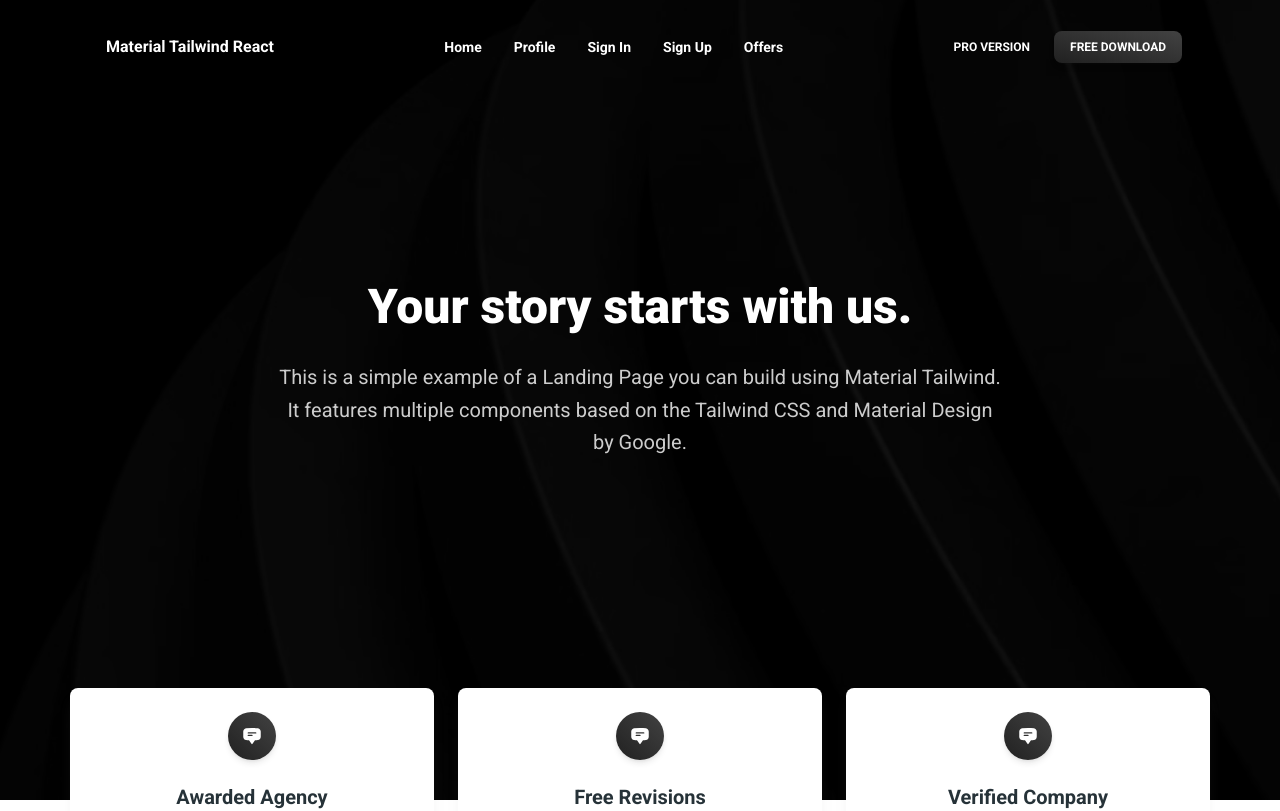
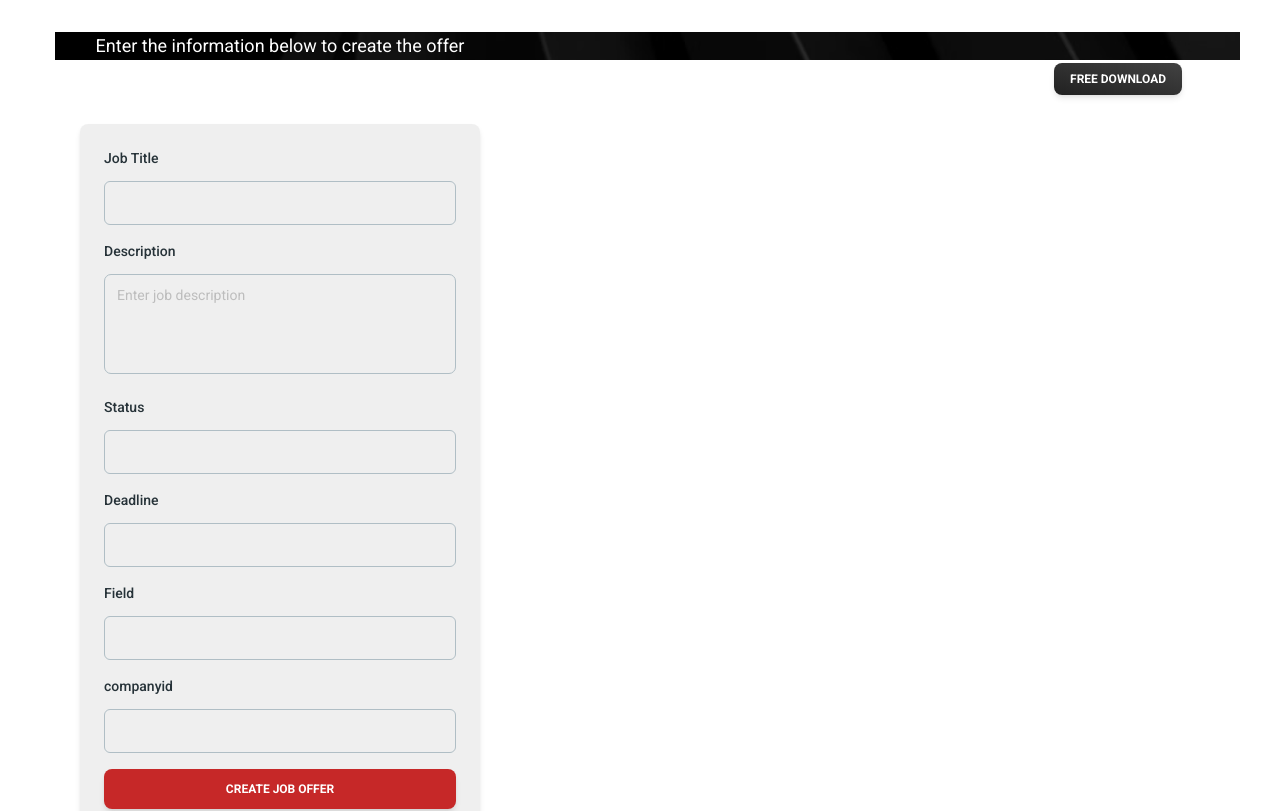
Before and after one commit to HannechiIkram/Opportunify_FrontEnd, a React (Vite) app: page /Job_offer in a window 1280 px wide. Before the commit this address led to /home. Shown: the top 811 px of the page. Built offline with nearby package versions, Linux system fonts and the light colour scheme.

Commit message:
first commit

```diff
--- a/package.json
+++ b/package.json
@@ -11,6 +11,7 @@
   "dependencies": {
     "@heroicons/react": "2.0.18",
     "@material-tailwind/react": "2.1.4",
+    "axios": "^1.6.7",
     "prop-types": "15.8.1",
     "react": "18.2.0",
     "react-dom": "18.2.0",
--- a/src/App.jsx
+++ b/src/App.jsx
@@ -1,7 +1,9 @@
 import { Routes, Route, Navigate, useLocation } from "react-router-dom";
 import { Navbar } from "@/widgets/layout";
 import routes from "@/routes";
-
+import axios from "axios";
+axios.defaults.baseURL="http://127.0.0.1:3000"
+axios.defaults.withCredentials=true
 
 function App() {
   const { pathname } = useLocation();
--- a/src/pages/index.js
+++ b/src/pages/index.js
@@ -2,3 +2,4 @@ export * from "@/pages/home";
 export * from "@/pages/profile";
 export * from "@/pages/sign-in";
 export * from "@/pages/sign-up";
+export * from "@/pages/job_offer";
--- /dev/null
+++ b/src/pages/job_offer.jsx
@@ -0,0 +1,198 @@
+import React, { useState } from "react";
+import {
+  Card,
+  Typography,
+  Button,
+  Input,
+  Textarea,
+} from "@material-tailwind/react";
+
+import axios from "axios";
+
+
+
+
+
+
+export function Job_offer() {
+  const [formData, setFormData] = useState({
+    id: "",
+    title: "",
+    description: "",
+    status: "",
+    deadline: "",
+    field: "",
+    companyid: "",
+  });
+
+  const handleInputChange = (e) => {
+    setFormData({ ...formData, [e.target.name]: e.target.value });
+  };
+
+  const handleSubmit  = async (e) =>{
+    e.preventDefault();
+
+    try {
+      const response = await axios.post('/job_offer/add', formData);
+      // Assuming successful registration, you can redirect the user or display a success message
+      console.log('job offer added succesfully', response.formData);
+      window.alert('job offer added succesfully');
+      console.log('Data to be saved:', formData);
+
+      // Redirect user to login page or any other appropriate page
+    } catch (error) {
+      // Handle registration errors
+      console.error('Authentification failed:', error.response.formData);
+      window.alert('Authentification failed:');
+      // Display error message to the user
+      // For example, set state to show error message to the user
+    }
+  };
+
+
+  return (
+    <>
+     <section className="relative ml-10 mr-10 mt-4 lg:mt-8 flex gap-4 items-center">
+  <div className="absolute top-0 h-full w-full bg-[url('/img/background-3.png')] bg-cover bg-center" />
+
+  <div className="z-10 w-full lg:w-2/5">
+    <div className="text-center">
+
+
+
+      <Typography
+        variant="paragraph"
+        color="white"
+        className="text-lg font-normal"
+      >
+        Enter the information below to create the offer
+      </Typography>
+    </div>
+  </div>
+</section>
+      <section className="ml-10 mr-10 mt-4 lg:mt-8 flex gap-4 items-center">
+        <div className="w-full lg:w-2/5">
+          <Card className="mt-8 ml-auto mr-auto mb-2 w-80 max-w-screen-lg lg:w-5/6 rounded-lg p-6 bg-gray-200 bg-opacity-90">
+            <form className="space-y-4" onSubmit={handleSubmit}>
+              <div className="flex flex-col gap-6">
+                <Typography
+                  variant="small"
+                  color="blue-gray"
+                  className="-mb-3 font-medium"
+                >
+                  Job Title
+                </Typography>
+                <Input
+                  size="lg"
+                  type="text"
+                  placeholder="Enter job title"
+                  name="title"
+                  value={formData.title}
+                  onChange={handleInputChange}
+                />
+              </div>
+
+              <div className="flex flex-col gap-6">
+                <Typography
+                  variant="small"
+                  color="blue-gray"
+                  className="-mb-3 font-medium"
+                >
+                  Description
+                </Typography>
+                <Textarea
+                  size="regular"
+                  placeholder="Enter job description"
+                  name="description"
+                  value={formData.description}
+                  onChange={handleInputChange}
+                />
+              </div>
+
+              <div className="flex flex-col gap-6">
+                <Typography
+                  variant="small"
+                  color="blue-gray"
+                  className="-mb-3 font-medium"
+                >
+                  Status
+                </Typography>
+                <Input
+                  size="lg"
+                  type="text"
+                  placeholder="Enter job status"
+                  name="status"
+                  value={formData.status}
+                  onChange={handleInputChange}
+                />
+              </div>
+
+              <div className="flex flex-col gap-6">
+                <Typography
+                  variant="small"
+                  color="blue-gray"
+                  className="-mb-3 font-medium"
+                >
+                  Deadline
+                </Typography>
+                <Input
+                  size="lg"
+                  type="text"
+                  placeholder="Enter job deadline"
+                  name="deadline"
+                  value={formData.deadline}
+                  onChange={handleInputChange}
+                />
+              </div>
+
+              <div className="flex flex-col gap-6">
+                <Typography
+                  variant="small"
+                  color="blue-gray"
+                  className="-mb-3 font-medium"
+                >
+                  Field
+                </Typography>
+                <Input
+                  size="lg"
+                  type="text"
+                  placeholder="Enter job field"
+                  name="field"
+                  value={formData.field}
+                  onChange={handleInputChange}
+                />
+              </div>
+
+              <div className="flex flex-col gap-6">
+                <Typography
+                  variant="small"
+                  color="blue-gray"
+                  className="-mb-3 font-medium"
+                >
+                  companyid
+                </Typography>
+                <Input
+                  size="lg"
+                  type="text"
+                  placeholder="Enter companyid "
+                  name="companyid"
+                  value={formData.companyid}
+                  onChange={handleInputChange}
+                />
+              </div>
+
+              <Button type="submit" className="mt-6 bg-red-800" fullWidth>
+                Create Job Offer
+              </Button>
+            </form>
+          </Card>
+        </div>
+
+
+
+      </section>
+    </>
+  );
+}
+
+export default Job_offer;
--- a/src/routes.jsx
+++ b/src/routes.jsx
@@ -1,4 +1,4 @@
-import { Home, Profile, SignIn, SignUp } from "@/pages";
+import { Home, Profile, SignIn, SignUp,Job_offer} from "@/pages";
 
 export const routes = [
   {
@@ -10,6 +10,11 @@ export const routes = [
     name: "profile",
     path: "/profile",
     element: <Profile />,
+  },
+  {
+    name: "Job_offer",
+    path: "/Job_offer",
+    element: <Job_offer />,
   },
   {
     name: "Sign In",
```
Also changed, not shown: public/img/opp.png (added).
